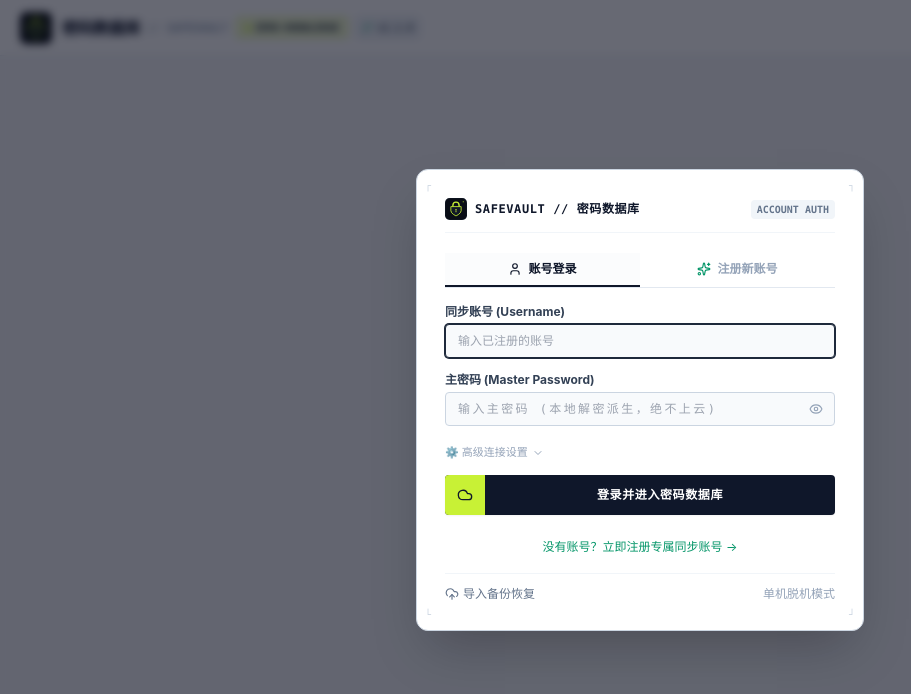
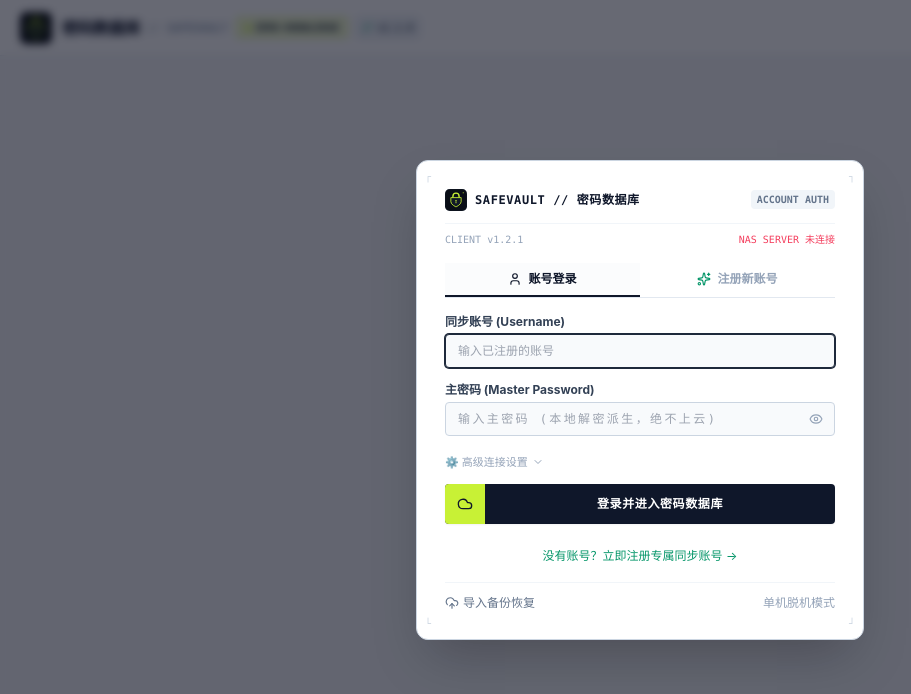
Before and after one commit to 1510952971/safevault, a React (Vite) app: page / in a window 1280 px wide. Shown: the top 694 px of the page, without its empty margins (0-911 px from the left). Built offline with nearby package versions, Linux system fonts and the light colour scheme; no server answers.

Commit message:
在登录界面显示客户端与NAS服务版本

```diff
--- a/src/components/MasterAuthModal.tsx
+++ b/src/components/MasterAuthModal.tsx
@@ -20,7 +20,8 @@ import {
 } from 'lucide-react';
 import { calculatePasswordStrength } from '../utils/crypto';
 import { SafeVaultLogo } from './SafeVaultLogo';
-import { normalizeServerUrl } from '../utils/sync';
+import { checkNasHealth, normalizeServerUrl } from '../utils/sync';
+import { CURRENT_APP_VERSION } from '../utils/updateChecker';
 
 export interface MasterAuthModalProps {
   isInitialized: boolean;
@@ -90,6 +91,7 @@ export const MasterAuthModal: React.FC<MasterAuthModalProps> = ({
   const [showPassword, setShowPassword] = useState(false);
   const [isVerifying, setIsVerifying] = useState(false);
   const [errorMsg, setErrorMsg] = useState('');
+  const [nasVersion, setNasVersion] = useState<string | null>(null);
 
   // 高级连接设置（可折叠）
   const [showAdvanced, setShowAdvanced] = useState(false);
@@ -109,6 +111,23 @@ export const MasterAuthModal: React.FC<MasterAuthModalProps> = ({
   });
 
   const strength = calculatePasswordStrength(password);
+
+  // 显示当前页面实际连接到的 NAS 服务版本，便于确认 Docker 是否真的完成更新。
+  useEffect(() => {
+    let active = true;
+    if (typeof window === 'undefined' || !window.location.protocol.startsWith('http')) {
+      setNasVersion(null);
+      return () => { active = false; };
+    }
+
+    setNasVersion('检测中');
+    checkNasHealth(window.location.origin).then((health) => {
+      if (!active) return;
+      setNasVersion(health.success && health.version ? `v${health.version.replace(/^v/i, '')}` : '未连接');
+    });
+
+    return () => { active = false; };
+  }, []);
 
   // 冷却实时每秒倒计时
   useEffect(() => {
@@ -296,6 +315,14 @@ export const MasterAuthModal: React.FC<MasterAuthModalProps> = ({
           </div>
           <span className="font-mono text-[10px] px-1.5 py-0.5 rounded bg-slate-100 text-slate-500 font-bold">
             {currentAccount ? 'STATUS: LOCKED' : 'ACCOUNT AUTH'}
+          </span>
+        </div>
+
+        {/* 版本标识：客户端版本 + 当前远程页面实际连接的 NAS 服务版本 */}
+        <div className="-mt-3 mb-4 flex items-center justify-between gap-2 text-[10px] font-mono text-slate-400">
+          <span>CLIENT {CURRENT_APP_VERSION}</span>
+          <span className={nasVersion === '未连接' ? 'text-rose-500' : nasVersion === '检测中' ? 'text-amber-500' : 'text-emerald-600'}>
+            NAS SERVER {nasVersion || '桌面端待检测'}
           </span>
         </div>
 
--- a/src/utils/updateChecker.ts
+++ b/src/utils/updateChecker.ts
@@ -7,7 +7,7 @@
  * 3. 提取更新日志、发版时间、以及 Windows 桌面端、安卓端与源码包下载链接。
  */
 
-export const CURRENT_APP_VERSION = 'v1.1.0';
+export const CURRENT_APP_VERSION = 'v1.2.1';
 export const DEFAULT_GITHUB_REPO = 'goupfu/safevault';
 
 export interface ReleaseAsset {
```
Also changed, not shown: 1 other file (tests, documents, lock files or other folders).
